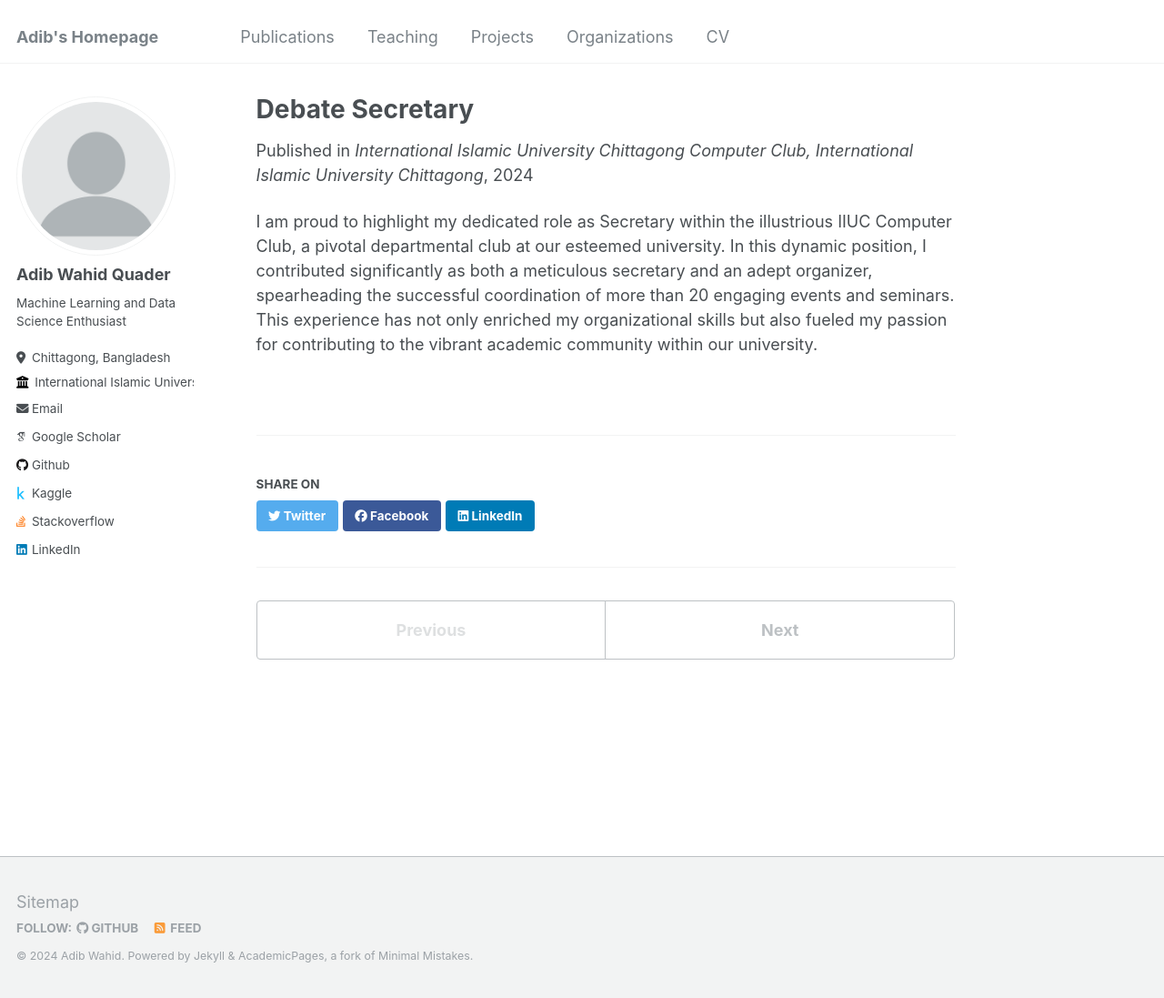
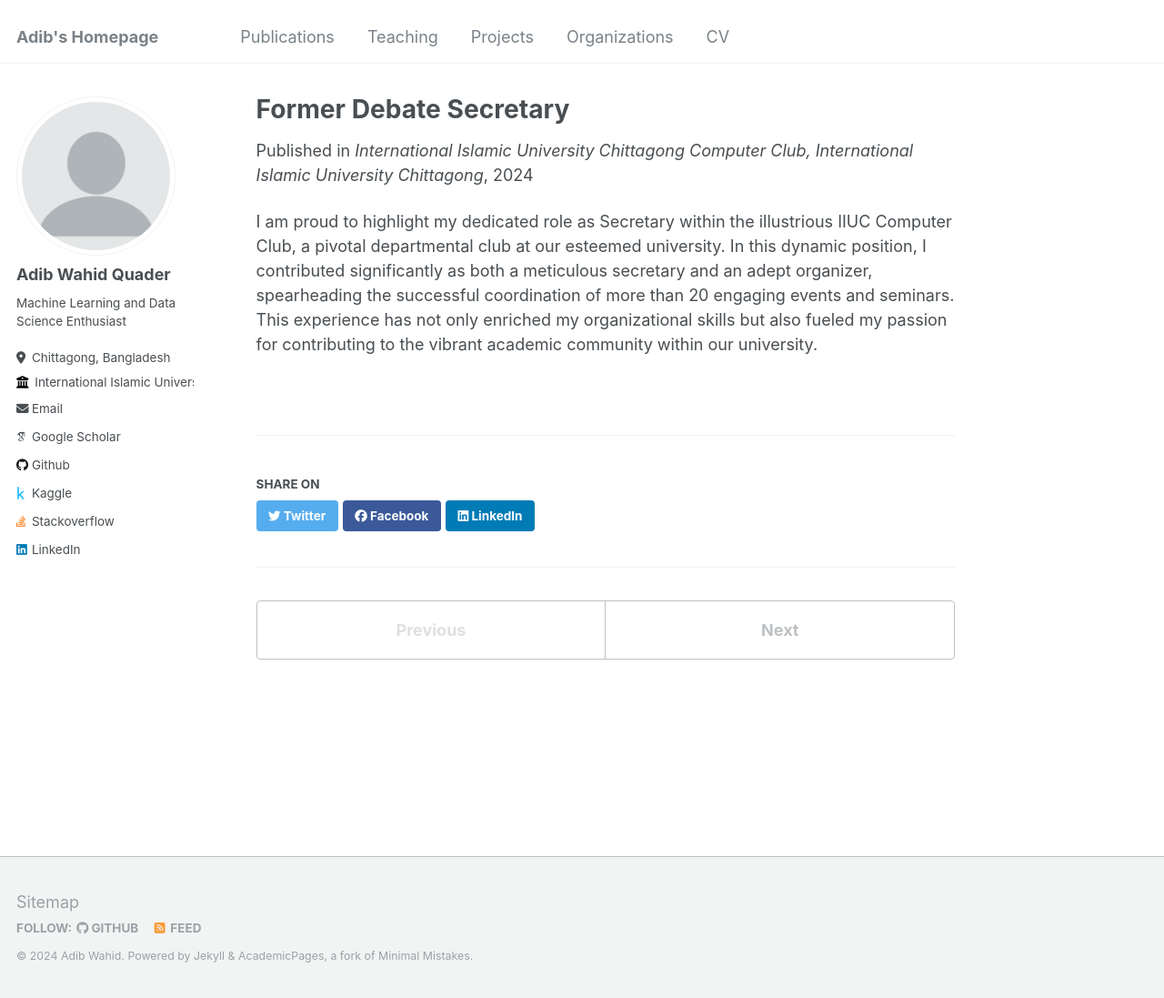
Before and after one commit to Aveiro11/Adib.github.io, a Jekyll site: the page built from _organizations/IIUCCC.md, in a window 1280 px wide and 1097 px high. Shown: the whole window at 91% size. Built offline with Jekyll 4.4.1, drawn with Linux system fonts in a browser that asks for light colours; some web fonts are replaced.

Commit message:
Update IIUCCC.md

```diff
--- a/_organizations/IIUCCC.md
+++ b/_organizations/IIUCCC.md
@@ -1,7 +1,7 @@
 ---
-title: "Debate Secretary"
+title: "Former Debate Secretary"
 collection: organizations
-permalink: /teaching/IIUCCC
+permalink: /organizations/IIUCCC
 venue: "International Islamic University Chittagong Computer Club, International Islamic University Chittagong"
 location: "Chittagong, Bangladesh"
 ---
```
